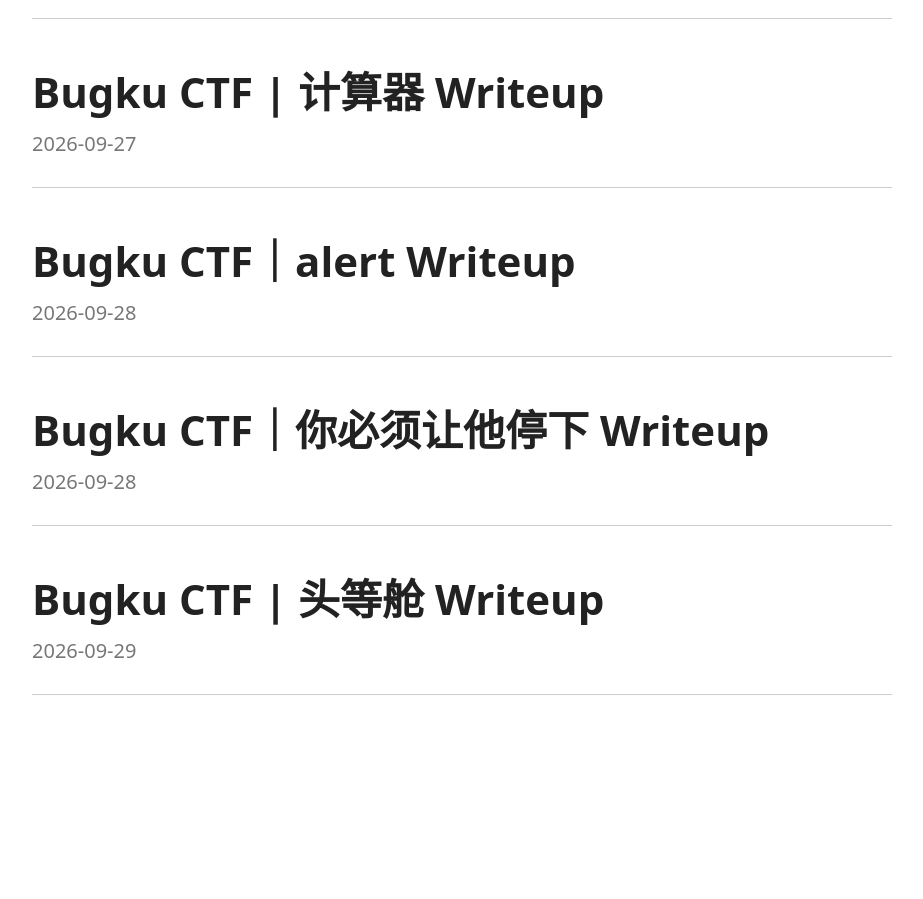
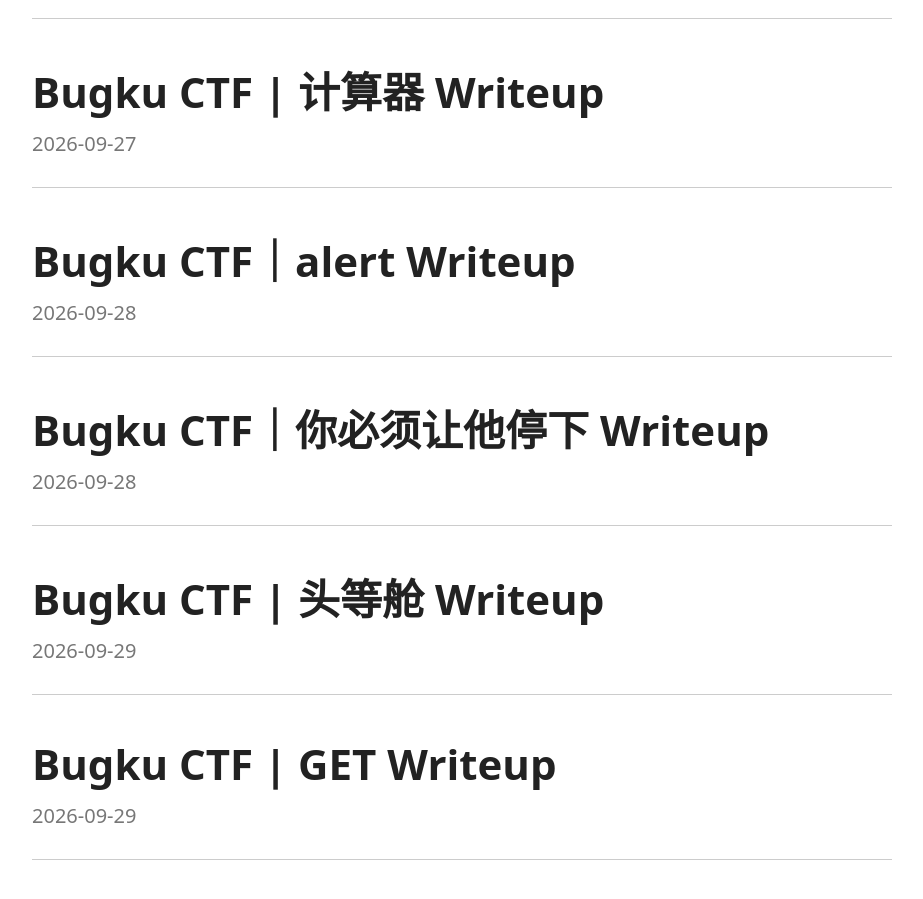
Before and after one commit to xiadie174/xiadie-s-, a Jekyll site: the page index.html, which Jekyll copies as it is, in a window 1280 px wide and 900 px high, scrolled down 682 px. Shown: the whole window, without its empty margins (178-1101 px from the left). Built offline with Jekyll 4.4.1, drawn with Linux system fonts in a browser that asks for light colours; before the commit the page ends 1417 px from its top, so only the background shows below that.

Commit message:
Add new post item for Bugku CTF GET Writeup

```diff
--- a/index.html
+++ b/index.html
@@ -63,6 +63,10 @@
             <a class="post-title" href="posts/post6.html">Bugku CTF | 头等舱 Writeup</a >
             <div class="post-date">2026-09-29</div>
         </div>
+        <div class="post-item">
+    <a class="post-title" href="posts/post7.html">Bugku CTF | GET Writeup</a >
+    <div class="post-date">2026-09-29</div>
+</div>
     </div>
 </body>
 </html>
```
